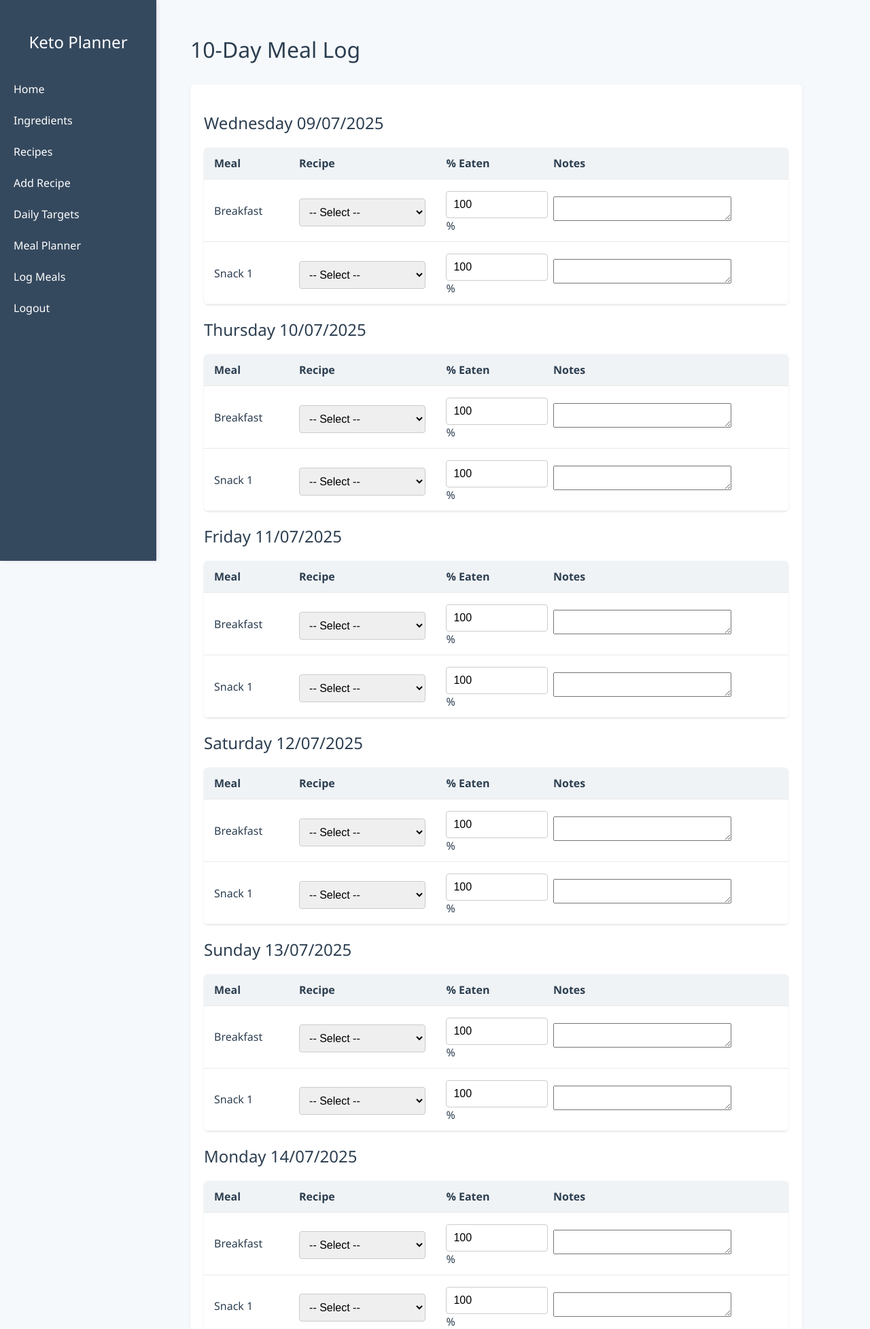
After one commit to isobelweinberg/keto-buddy, a Flask app: page /log in a window 1280 px wide. The commit adds this page. Shown: the top 1955 px of the page at 68% size. Run offline with Flask 3, Linux system fonts and the light colour scheme; a user stored in the database is signed in; tables that the repository leaves empty hold one stand-in row (values such as "Sample post").

Commit message:
Added log page

```diff
--- a/app/forms.py
+++ b/app/forms.py
@@ -105,3 +105,13 @@ class PlannerSlotForm(FlaskForm):
 
 class PlannerForm(FlaskForm):
     submit = SubmitField('Save Planner')
+
+class LogSlotForm(FlaskForm):
+    recipe_id = SelectField('Recipe', coerce=int)
+    free_text = StringField('Custom meal')
+    percent_eaten = FloatField('% eaten', default=100)
+    notes = TextAreaField('Notes', render_kw={"rows":2, "cols":30})
+
+class LogForm(FlaskForm):
+    submit = SubmitField('Save Log')
+    # slot_N will be added dynamically in the view
--- a/app/routes.py
+++ b/app/routes.py
@@ -4,8 +4,10 @@ from collections import defaultdict
 from flask import Blueprint, render_template, request, redirect, url_for, flash
 from flask_login import login_user, logout_user, login_required, current_user
 from . import db
-from .models import Ingredient, Recipe, RecipeIngredient, Target, TargetBreakdown, User, PlannerEntry
-from .forms import RecipeForm, TargetForm, LoginForm, RegistrationForm, IngredientForm, PlannerForm, PlannerSlotForm
+from .models import Ingredient, Recipe, RecipeIngredient, Target, TargetBreakdown, User, PlannerEntry, LogEntry
+from .forms import(
+    RecipeForm, TargetForm, LoginForm, RegistrationForm, IngredientForm, PlannerForm, PlannerSlotForm,
+    LogForm, LogSlotForm)
 
 main = Blueprint('main', __name__)
 
@@ -368,3 +370,142 @@ def planner():
                            recipe_map={r.id: r for r in recipes},
                            slot_index_map=slot_index_map,
                            shopping_list=shopping_list,)
+
+@main.route('/log', methods=['GET', 'POST'])
+@login_required
+def log():
+    today = date.today()
+    days = [today + timedelta(days=i) for i in range(10)]
+
+    # Fetch latest targets
+    tgt = Target.query.filter_by(user_id=current_user.id).order_by(Target.date.desc()).first()
+    if not tgt:
+        flash("Please set your daily targets first.", "warning")
+        return redirect(url_for('main.targets'))
+
+    # Compute slots
+    slots = []
+    for d in days:
+        for m in range(1, tgt.num_main_meals + 1):
+            label = {1:'Breakfast', 2:'Lunch', 3:'Dinner'}.get(m, f'Meal {m}')
+            slots.append((d, label))
+        for s in range(1, tgt.num_snacks + 1):
+            slots.append((d, f'Snack {s}'))
+
+    grouped_slots = defaultdict(list)
+    for d, label in slots:
+        grouped_slots[d].append(label)
+    slots_by_day = sorted(grouped_slots.items())
+
+    slot_index_map = {key: idx for idx, key in enumerate(slots)}
+
+    # Fetch user's recipes for dropdown choices
+    recipes = Recipe.query.filter_by(user_id=current_user.id).all()
+    recipe_choices = [(0, '-- Select --')] + [(r.id, r.name) for r in recipes] + [(-1, 'CUSTOM')]
+
+    # Fetch existing LogEntry for these days
+    existing = LogEntry.query.filter(
+        LogEntry.user_id == current_user.id,
+        LogEntry.date.in_(days)
+    ).all()
+    existing_map = {(e.date, e.slot): e for e in existing}
+
+    # Helper: get latest PlannerEntry for user, slot, and date or before
+    def get_latest_planner_entry(user_id, date_, slot):
+        return PlannerEntry.query.filter(
+            PlannerEntry.user_id == user_id,
+            PlannerEntry.slot == slot,
+            PlannerEntry.date <= date_
+        ).order_by(PlannerEntry.date.desc()).first()
+
+    form = LogForm()
+    formdata = request.form if request.method == 'POST' else None
+
+    # Dynamically create subforms with initial data or posted data
+    for idx, (d, label) in enumerate(slots):
+        prefix = f'slot-{idx}'
+        data = {}
+
+        key = (d, label)
+        if key in existing_map:
+            e = existing_map[key]
+            if e.recipe_id:
+                data['recipe_id'] = e.recipe_id
+                data['free_text'] = ''
+            elif e.free_text:
+                data['recipe_id'] = -1
+                data['free_text'] = e.free_text
+            else:
+                data['recipe_id'] = 0
+                data['free_text'] = ''
+            data['percent_eaten'] = e.percent_eaten if e.percent_eaten is not None else 100
+            data['notes'] = e.notes or ''
+        else:
+            planner_entry = get_latest_planner_entry(current_user.id, d, label)
+            if planner_entry:
+                if planner_entry.recipe_id:
+                    data['recipe_id'] = planner_entry.recipe_id
+                    data['free_text'] = ''
+                elif planner_entry.free_text:
+                    data['recipe_id'] = -1
+                    data['free_text'] = planner_entry.free_text
+                else:
+                    data['recipe_id'] = 0
+                    data['free_text'] = ''
+            else:
+                data['recipe_id'] = 0
+                data['free_text'] = ''
+            data['percent_eaten'] = 100
+            data['notes'] = ''
+
+        subform = LogSlotForm(formdata=formdata, prefix=prefix, data=data)
+        subform.recipe_id.choices = recipe_choices
+        setattr(form, f'slot_{idx}', subform)
+
+    if form.validate_on_submit():
+        for idx, (d, label) in enumerate(slots):
+            fld = getattr(form, f'slot_{idx}')
+            selected_id = fld.recipe_id.data
+            key = (d, label)
+
+            if selected_id == -1:
+                r_id = None
+                text = fld.free_text.data.strip() if fld.free_text.data else None
+            elif selected_id and selected_id > 0:
+                r_id = selected_id
+                text = None
+            else:
+                r_id = None
+                text = None
+
+            percent = fld.percent_eaten.data if fld.percent_eaten.data is not None else 100
+            notes = fld.notes.data.strip() if fld.notes.data else None
+
+            entry = existing_map.get(key)
+            if entry:
+                entry.recipe_id = r_id
+                entry.free_text = text
+                entry.percent_eaten = percent
+                entry.notes = notes
+            else:
+                entry = LogEntry(
+                    user_id=current_user.id,
+                    date=d,
+                    slot=label,
+                    recipe_id=r_id,
+                    free_text=text,
+                    percent_eaten=percent,
+                    notes=notes
+                )
+                db.session.add(entry)
+
+        db.session.commit()
+        flash("Log saved!", "success")
+        return redirect(url_for('main.log'))
+
+    return render_template('log.html',
+                           form=form,
+                           slots=slots,
+                           slots_by_day=slots_by_day,
+                           recipe_map={r.id: r for r in recipes},
+                           slot_index_map=slot_index_map)
--- a/app/templates/base.html
+++ b/app/templates/base.html
@@ -14,6 +14,7 @@
         <a href="{{ url_for('main.new_recipe') }}">Add Recipe</a>
         <a href="{{ url_for('main.targets') }}">Daily Targets</a>
         <a href=" {{ url_for('main.planner') }}">Meal Planner</a>
+        <a href="{{ url_for('main.log') }}">Log Meals</a>
         {% if current_user.is_authenticated %}
             <a href="{{ url_for('main.logout') }}">Logout</a>
         {% else %}
--- /dev/null
+++ b/app/templates/log.html
@@ -0,0 +1,60 @@
+{% extends 'base.html' %}
+{% block title %}Log Meals{% endblock %}
+
+{% block content %}
+<h1>10‑Day Meal Log</h1>
+<form method="post">
+  {{ form.csrf_token }}
+
+  {% for date, slot_names in slots_by_day %}
+    <h2>{{ date.strftime('%A %d/%m/%Y') }}</h2>
+    <table>
+      <tr>
+        <th>Meal</th>
+        <th>Recipe</th>
+        <th>% Eaten</th>
+        <th>Notes</th>
+      </tr>
+      {% for slot in slot_names %}
+        {% set idx = slot_index_map[(date, slot)] %}
+        {% set fld = form['slot_' ~ idx] %}
+        <tr>
+          <td>{{ slot }}</td>
+          <td>
+            <select name="{{ fld.recipe_id.name }}" id="recipe_{{ idx }}" onchange="handleRecipeChange({{ idx }});">
+              {% for val, label in fld.recipe_id.choices %}
+                <option value="{{ val }}" {% if fld.recipe_id.data == val %}selected{% endif %}>{{ label }}</option>
+              {% endfor %}
+            </select>
+            <br />
+            <input type="text" name="{{ fld.free_text.name }}" id="custom_{{ idx }}" size="20"
+                   value="{{ fld.free_text.data or '' }}"
+                   style="display: {% if fld.recipe_id.data == -1 %}inline{% else %}none{% endif %}; margin-top: 4px;" />
+          </td>
+          <td>
+            {{ fld.percent_eaten(size=4, min=0, max=100, step=1) }} %
+          </td>
+          <td>
+            {{ fld.notes(rows=2, cols=30) }}
+          </td>
+        </tr>
+      {% endfor %}
+    </table>
+  {% endfor %}
+
+  {{ form.submit() }}
+</form>
+
+<script>
+function handleRecipeChange(idx) {
+  const dropdown = document.getElementById('recipe_' + idx);
+  const customInput = document.getElementById('custom_' + idx);
+  if (dropdown.value === '-1') {
+    customInput.style.display = 'inline';
+  } else {
+    customInput.style.display = 'none';
+    customInput.value = '';
+  }
+}
+</script>
+{% endblock %}
--- a/todo.txt
+++ b/todo.txt
@@ -24,6 +24,6 @@ x address DB secrets thing
 - repo?
 - readme +/- license
 
-- add in planner with shopping list export
+x add in planner with shopping list export
 - ingredient swapping
 - record keeping - percentage eaten, ketones
```
Also changed, not shown: app/models.py (+11 -0 lines).
